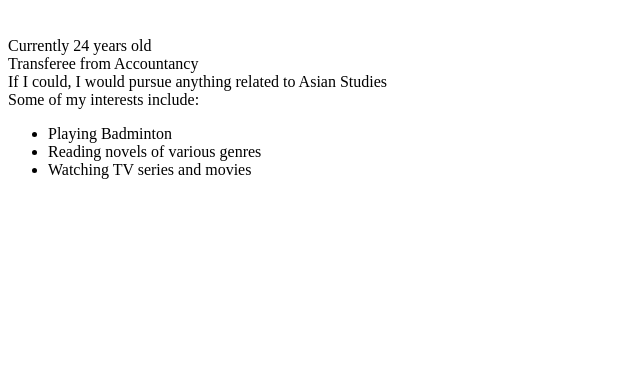
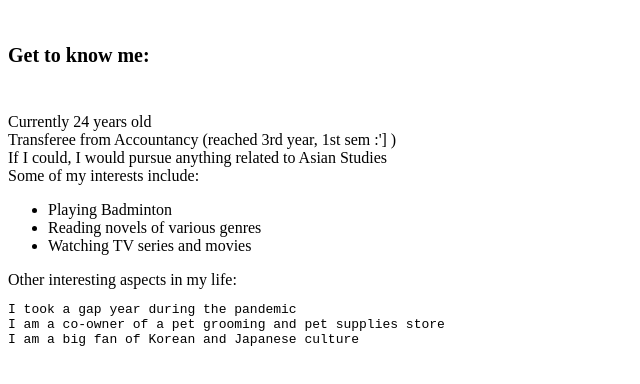
Before and after one commit to kporoceo/lab2, a plain HTML site: page week3/index.html in a window 1280 px wide. Shown: the part 90-474 px from the top of the page, without its empty margins (0-640 px from the left). Drawn offline with Linux system fonts and the light colour scheme.

Commit message:
Lesson 2.2 - Paragraphs

```diff
--- a/week3/index.html
+++ b/week3/index.html
@@ -4,13 +4,20 @@
 
 <h3 style="font-size:40px;">Kath</h3>
 
-<p>Currently 24 years old<br>Transferee from Accountancy<br>If I could, I would pursue anything related to Asian Studies<br>
+<h6 style="font-size:20px;">Get to know me:</h6>
+<p>Currently 24 years old<br>Transferee from Accountancy (reached 3rd year, 1st sem :'] )<br>If I could, I would pursue anything related to Asian Studies<br>
 Some of my interests include:
 <ul>
   <li>Playing Badminton</li>
   <li>Reading novels of various genres </li>
   <li>Watching TV series and movies</li>
 </ul>
+Other interesting aspects in my life:
+<pre>
+I took a gap year during the pandemic
+I am a co-owner of a pet grooming and pet supplies store
+I am a big fan of Korean and Japanese culture
+</pre>
 </p>
 
 </body>
```
